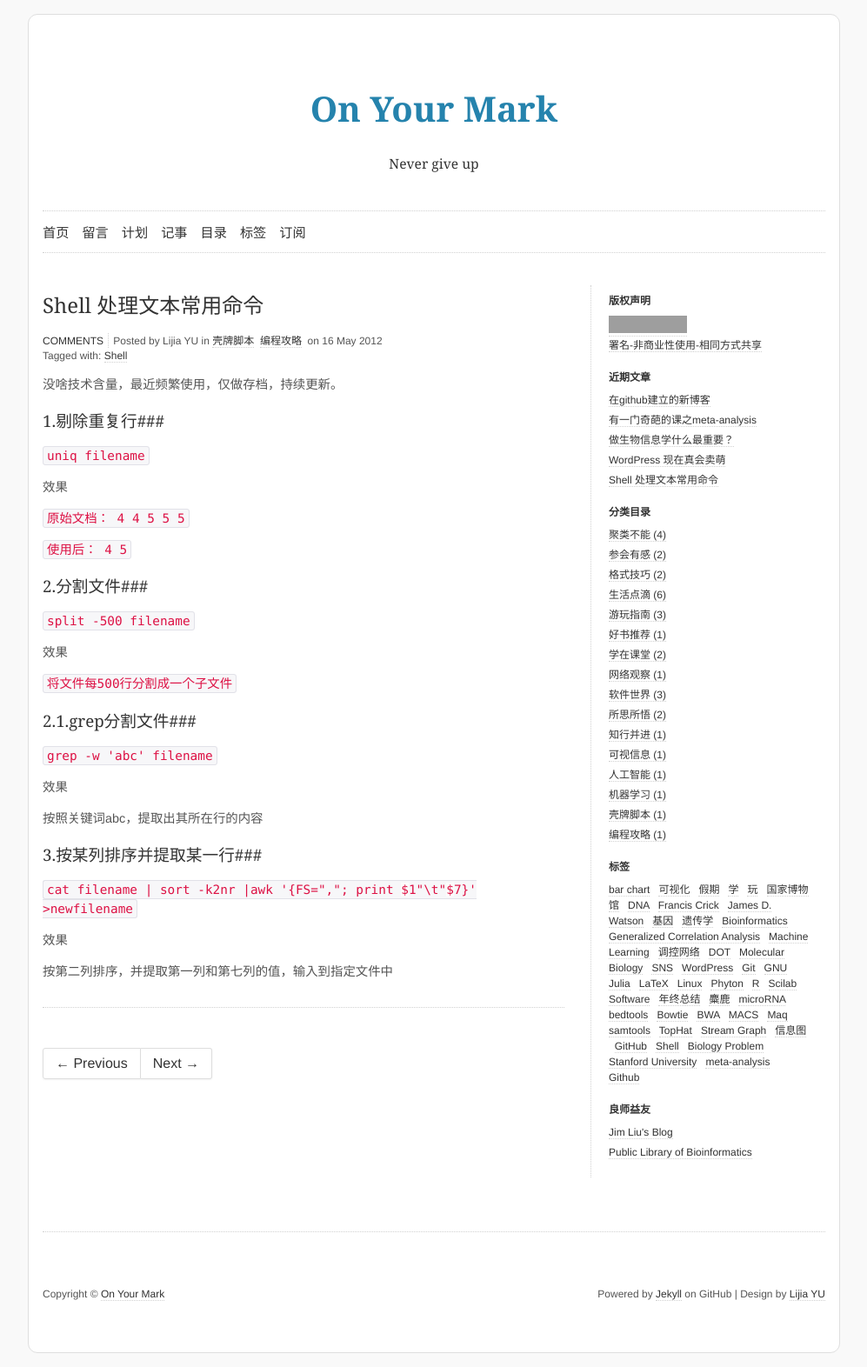
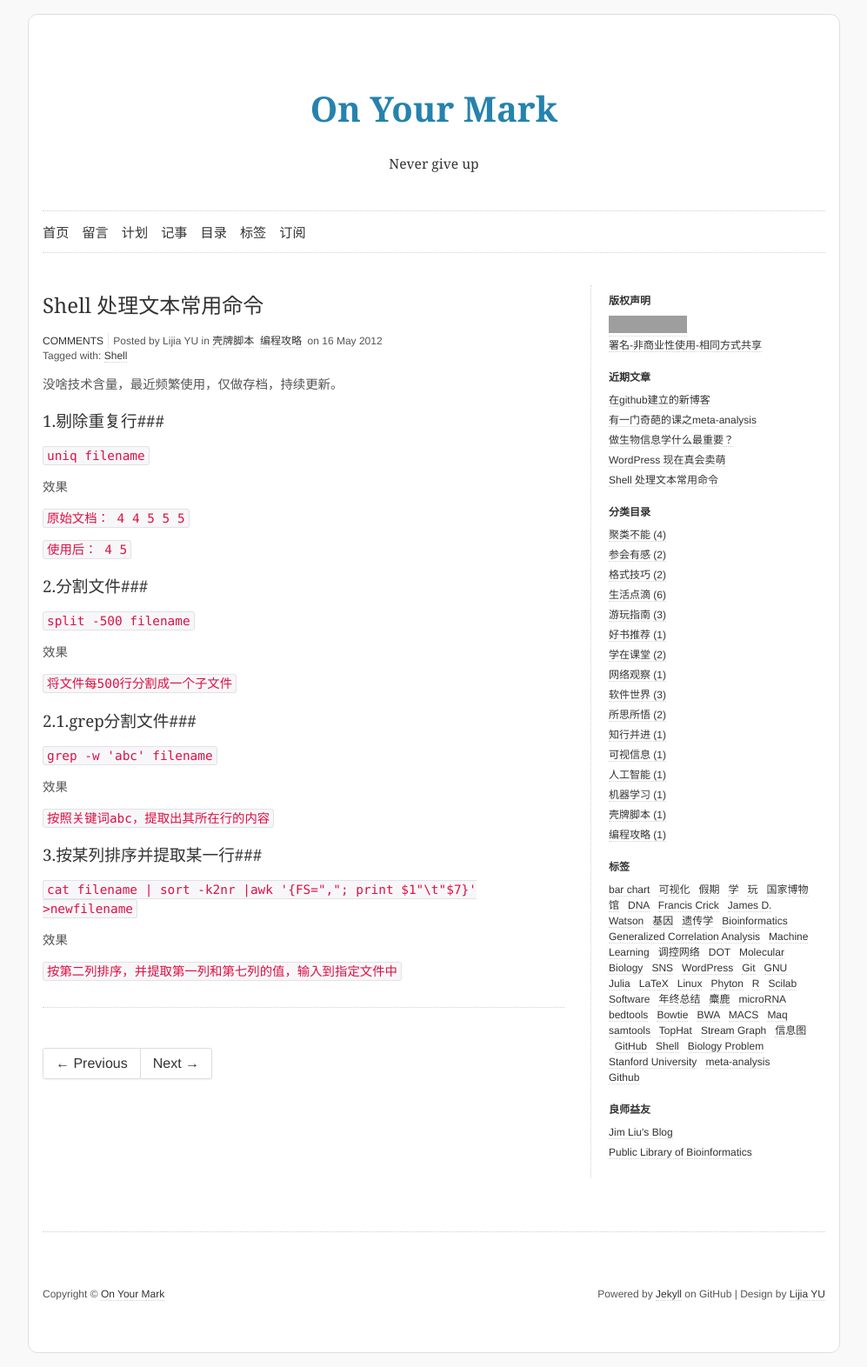
Before and after one commit to yulijia/cn, a Jekyll site: the page built from _posts/2012-05-16-Shell-script.md, in a window 1280 px wide. Shown: the whole page at 87% size, without its empty margins (141-1138 px from the left). Built offline with Jekyll 4.4.1, drawn with Linux system fonts in a browser that asks for light colours; comment, search, counter and statistics services are not loaded; grey boxes are pictures that could not be loaded.

Commit message:
fix some tags

```diff
--- a/_posts/2012-05-16-Shell-script.md
+++ b/_posts/2012-05-16-Shell-script.md
@@ -42,7 +42,7 @@ tag: Shell
 
 效果
 
-按照关键词abc，提取出其所在行的内容
+<code>按照关键词abc，提取出其所在行的内容</code>
 
 ###3.按某列排序并提取某一行###
 
@@ -50,4 +50,4 @@ tag: Shell
 
 效果
 
-按第二列排序，并提取第一列和第七列的值，输入到指定文件中
+<code>按第二列排序，并提取第一列和第七列的值，输入到指定文件中</code>
```
